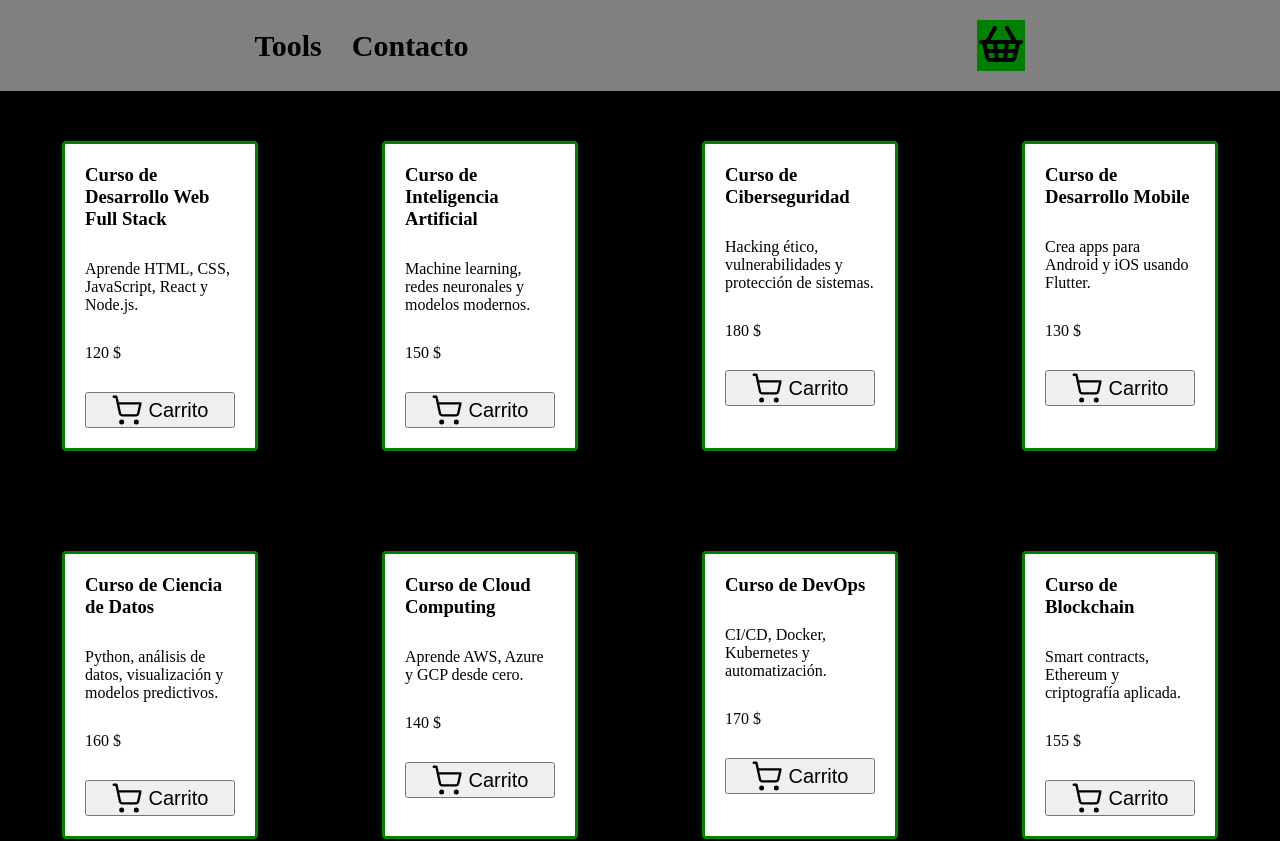
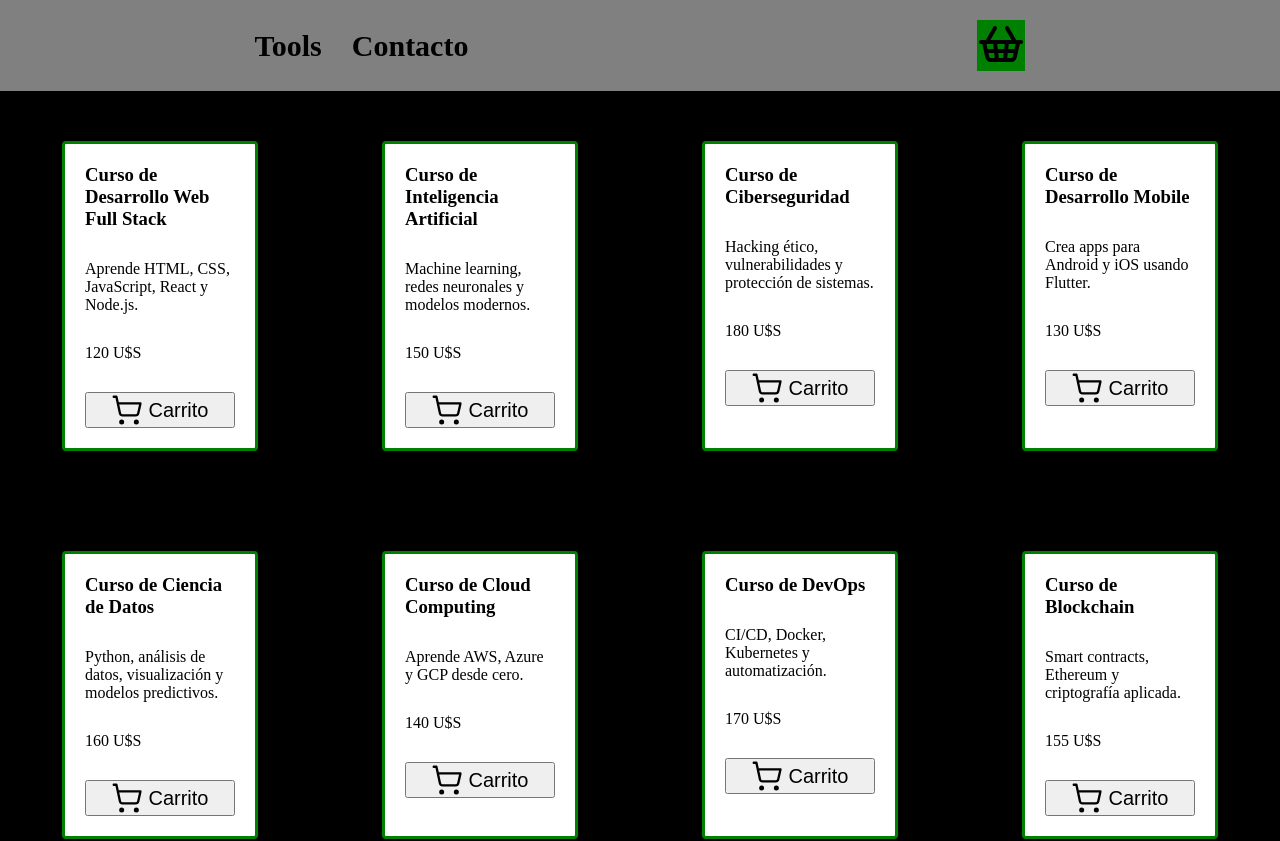
Before and after one commit to ANicolasDaSilva/Entregable-i2-DaSilva, a React (Vite) app: page / in a window 1280 px wide. Shown: the top 841 px of the page. Built offline with nearby package versions, Linux system fonts and the light colour scheme.

Commit message:
detalle minimo de producto

```diff
--- a/src/components/ProductDetail/ProductDetail.jsx
+++ b/src/components/ProductDetail/ProductDetail.jsx
@@ -6,7 +6,7 @@ function ProductDetail ({product}){
         <div className="productDetail">
             <h3>{product.title}</h3>
             <p>{product.description}</p>
-            <span>{product.price} $</span>
+            <span>{product.price} U$S </span>
             <button className="btn-cart">
                 <ShoppingCart size={32} strokeWidth={1.75} />
                 Carrito
```
